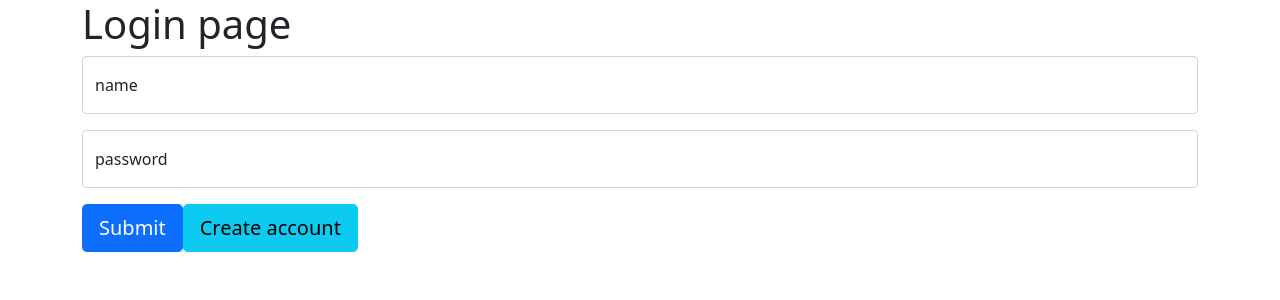
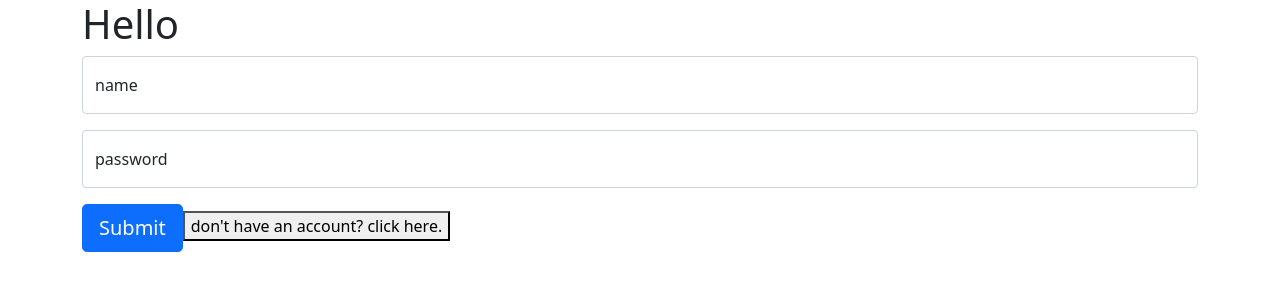
Before and after one commit to Team-Osiris-HR/BlueOcean, a React app: page / in a window 1280 px wide. Shown: the top 300 px of the page. Built offline with nearby package versions, Linux system fonts and the light colour scheme; no server answers; the HTML template or start-up script is replaced by a standard one.

Commit message:
Center login and signup div

```diff
--- a/src/components/App.jsx
+++ b/src/components/App.jsx
@@ -84,19 +84,19 @@ class App extends React.Component {
   renderView() {
     if (this.state.render === "login") {
       return (
-        <Container>
-          <Col>
+        <Container >
+          <Col className='login-container'>
             <Login setRenderState={this.setRenderState} setCurrentUser={this.setCurrentUser} />
           </Col>
         </Container>
       )
     } else if (this.state.render === "signup") {
       return (
-        <Container>
-          <Col>
+        <Container >
+          <Col className='login-container'>
             <Signup setRenderState={this.setRenderState} />
           </Col>
-        </Container>
+        </Container >
       )
     } else if (this.state.render === 'organization') {
       return (
--- a/src/components/Login.jsx
+++ b/src/components/Login.jsx
@@ -37,7 +37,7 @@ class Login extends React.Component {
   render() {
     return (
       <Form onSubmit={this.handleSubmit}>
-        <h1>Login page</h1>
+        <h1 className="hello-msg">Hello</h1>
         <Form.Group className="mb-3 mw-50" controlId="formBasicEmail">
           <FloatingLabel
             label='name'
@@ -58,7 +58,7 @@ class Login extends React.Component {
         <Button size="lg" variant="primary" type="submit">
           Submit
         </Button>
-        <Button size="lg" variant="info" type="button" onClick={() => this.props.setRenderState('signup')}>Create account</Button>
+        <button className="create-acc-btn" type="button" onClick={() => this.props.setRenderState('signup')}>don't have an account? click here.</button>
       </Form>
     )
   }
--- a/src/components/Signup.jsx
+++ b/src/components/Signup.jsx
@@ -20,7 +20,10 @@ class Signup extends React.Component {
       phone: '',
       address: '',
       loggedIn: false,
-      role: 'user'
+      role: 'user',
+      organizationAddress: '',
+      organizationPhone: '',
+      organizationURL: ''
     }
     this.handleChange = this.handleChange.bind(this);
     this.handleSubmit = this.handleSubmit.bind(this)
@@ -42,7 +45,12 @@ class Signup extends React.Component {
       passwordConfirm: this.state.passwordConfirm,
       phone: this.state.phone,
       address: this.state.address,
-      loggedIn: false
+      loggedIn: false,
+      organization: {
+        phone: this.state.organizationPhone,
+        address: this.state.organizationAddress,
+        url: this.state.organizationURL
+      }
     })
       .then((result) => {
         alert('created')
@@ -75,7 +83,6 @@ class Signup extends React.Component {
             </FloatingLabel>
           </Form.Group>
 
-          <Row className="mb-3" >
           <Form.Group className="mb-3" as={Col} controlId="formGridEmail">
             <FloatingLabel
               label='email'
@@ -101,7 +108,6 @@ class Signup extends React.Component {
               <Form.Control type="password" placeholder="Confirm Password" name='passwordConfirm' onChange={(e) => this.handleChange(e)} />
             </FloatingLabel>
           </Form.Group>
-          </Row>
 
           <Form.Group className="mb-3" controlId="formGridAddress" >
             <FloatingLabel
```
Also changed, not shown: 1 other file (tests, documents, lock files or other folders). Lines whose indentation alone changed are shown as unchanged.
